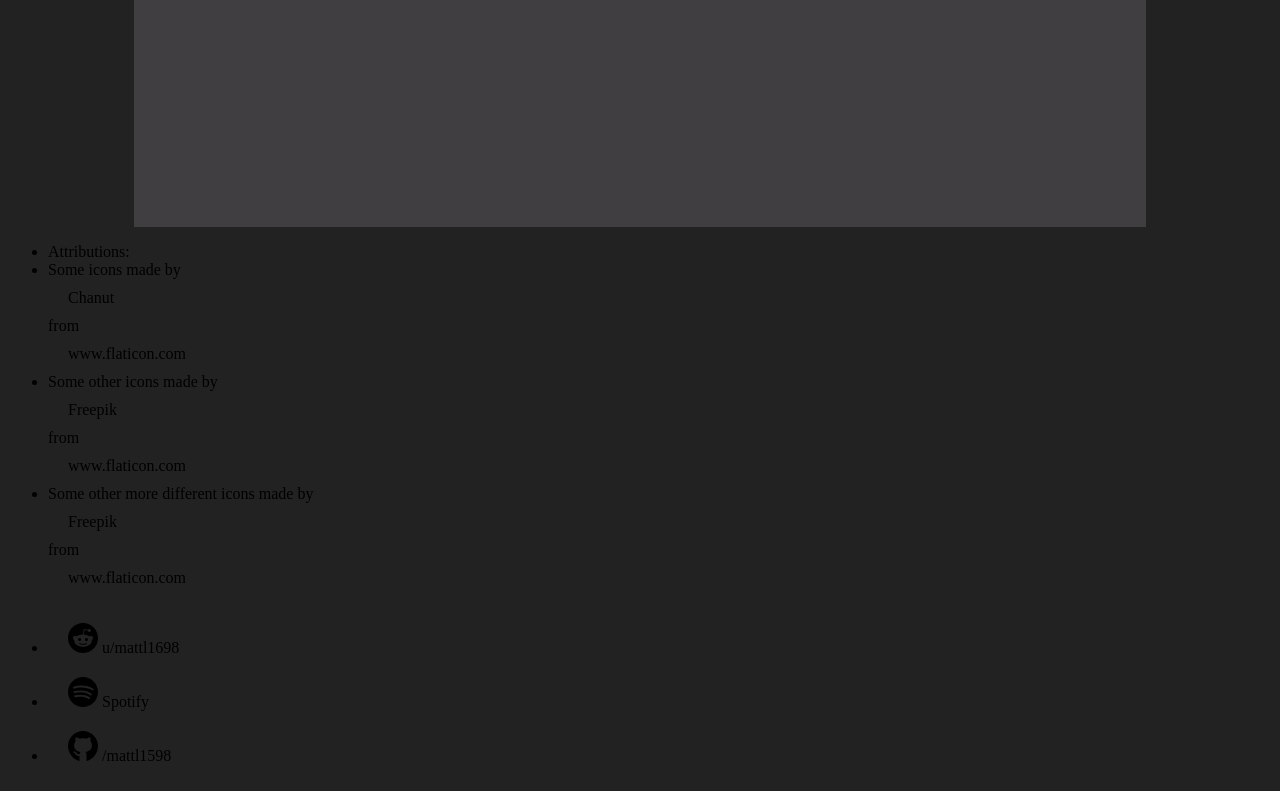
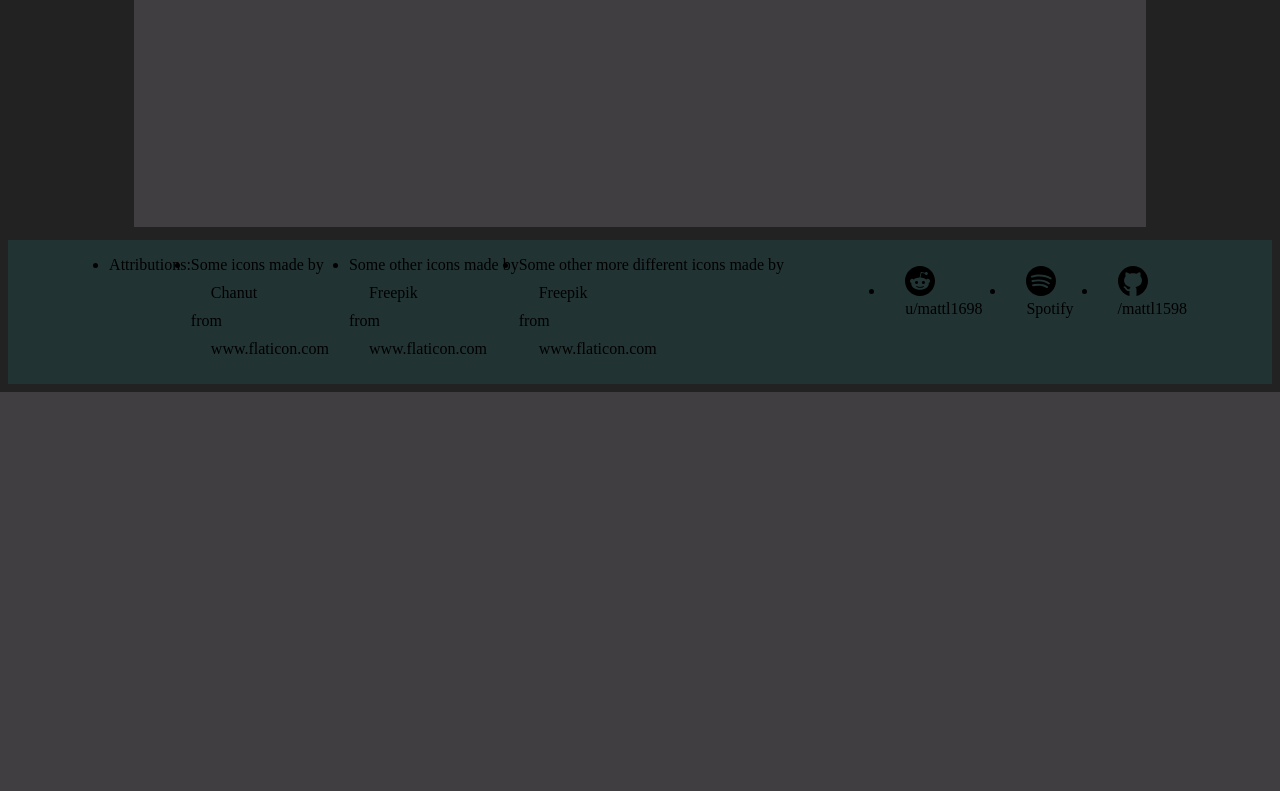
Before and after one commit to mattl1598/cherry-pi, a Python web app: template webapp/templates/home.html in a window 1280 px wide. Shown: the part 2144-2935 px from the top of the page. After the commit the page ends 2536 px from the top, so only its background shows below. Run offline with Jinja, Linux system fonts and the light colour scheme; the template is opened without the code that fills it, so the values that code supplies are empty.

Commit message:
started flex layout of footer

```diff
--- a/webapp/static/style.css
+++ b/webapp/static/style.css
@@ -65,6 +65,18 @@ html {background: var(--dark-bg);}
 
 }
 
+.footer-flex {
+	background: #223333;
+	display: flex;
+	flex-wrap: wrap;
+	justify-content: space-evenly;
+}
+
+.footer-item ul {
+	display: flex;
+	flex-wrap: wrap;
+	justify-content: space-evenly;
+}
 
 img.socials-logo {
 	max-width: 30px;
```
